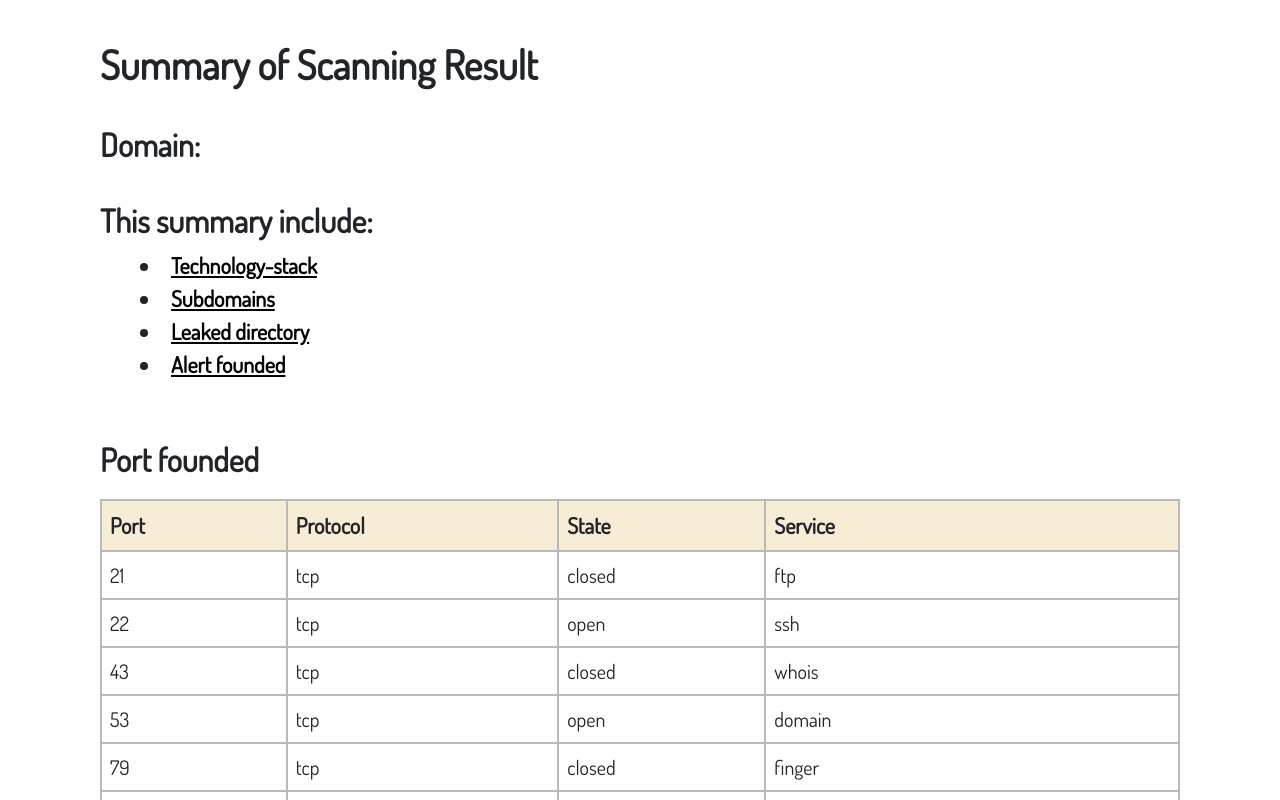
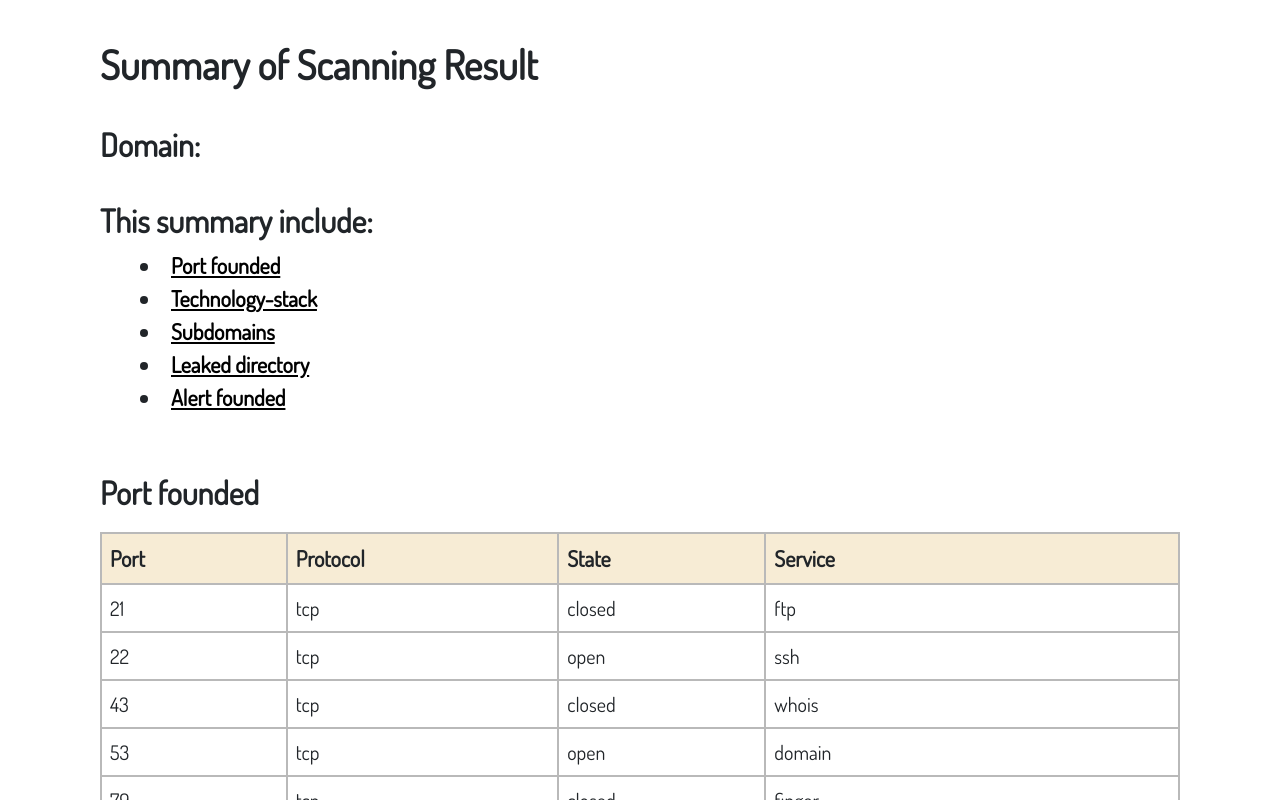
Before and after one commit to sirasbook/mr-robot-frontend, a React (Create React App) app: page /report in a window 1280 px wide. Shown: the top 800 px of the page. Built offline with nearby package versions, Linux system fonts and the light colour scheme.

Commit message:
add link to port part

```diff
--- a/src/reports/port/port.js
+++ b/src/reports/port/port.js
@@ -20,7 +20,7 @@ const Port = () => {
     )
 
     return (
-        <div className="port-container">
+        <div className="port-container" id="port">
             <h2>Port founded</h2>
             <table class="table">
                 <thead>
--- a/src/reports/report.js
+++ b/src/reports/report.js
@@ -13,7 +13,7 @@ const Report = () => {
                 <h1>Summary of Scanning Result</h1>
                 <h2>Domain: {sessionStorage.getItem('url')}</h2>
                 <h2>This summary include:</h2>
-                {/* <li><a href="#summary">Summary</a></li> */}
+                <li><a href="#port">Port founded</a></li>
                 <li><a href="#technology">Technology-stack</a></li>
                 <li><a href="#subdomain">Subdomains</a></li>
                 <li><a href="#leaked-dir">Leaked directory</a></li>
```
